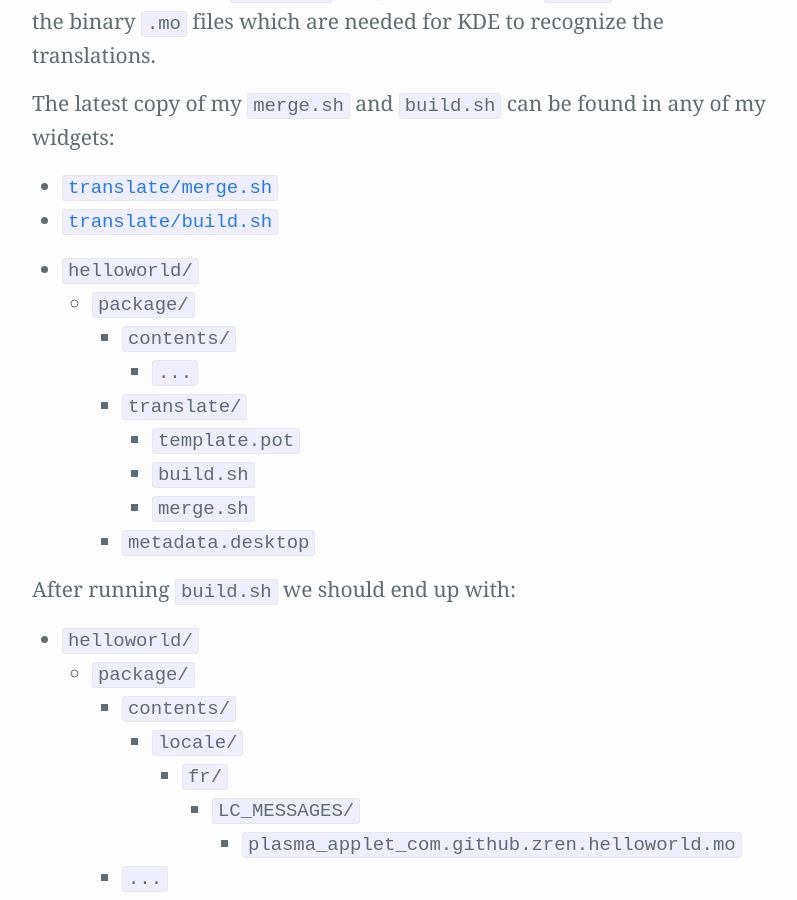
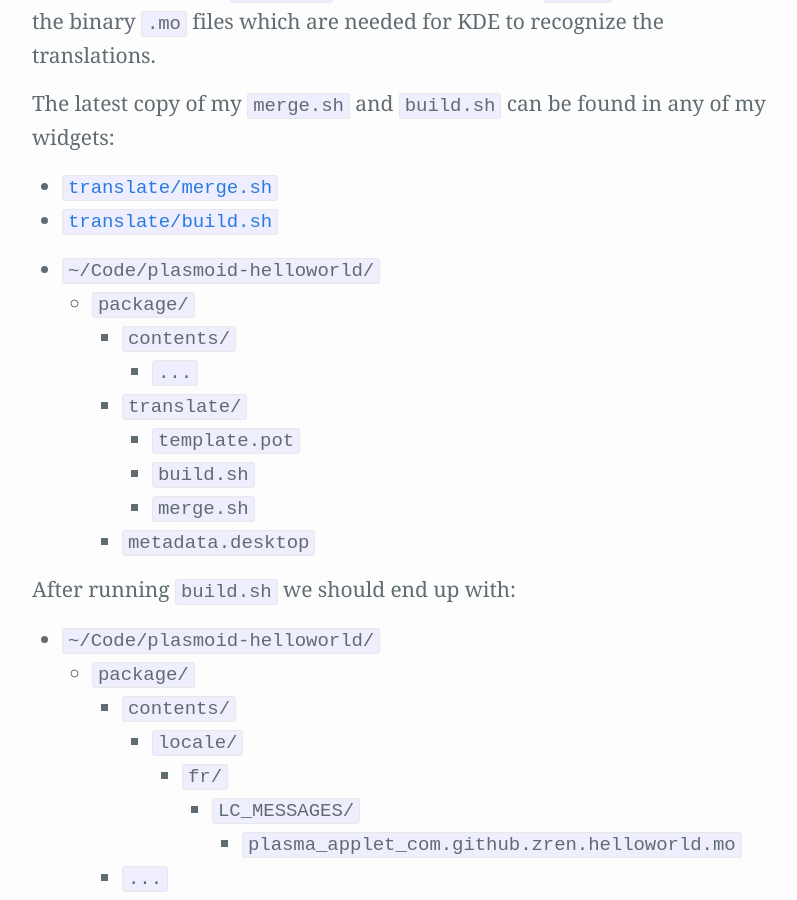
Before and after one commit to Zren/zren.github.io, a Jekyll site: the page built from kde_docs/widget-TranslationsI18n.md, in a window 1280 px wide and 900 px high, scrolled down 2184 px. Shown: the whole window, without its empty margins (238-1035 px from the left). Built offline with Jekyll 4.4.1, drawn with Linux system fonts in a browser that asks for light colours; our own code applies the rules of GitHub Pages for plain Markdown files.

Commit message:
Reuse root folder path in i18n section.

```diff
--- a/kde_docs/widget-TranslationsI18n.md
+++ b/kde_docs/widget-TranslationsI18n.md
@@ -81,7 +81,7 @@ The latest copy of my `merge.sh` and `build.sh` can be found in any of my widget
 {% endcapture %}{% capture sectionRight %}
 
 {:.directory-tree}
-* `helloworld/`
+* `~/Code/plasmoid-helloworld/`
     * `package/`
         * `contents/`
             * `...`
@@ -94,7 +94,7 @@ The latest copy of my `merge.sh` and `build.sh` can be found in any of my widget
 After running `build.sh` we should end up with:
 
 {:.directory-tree}
-* `helloworld/`
+* `~/Code/plasmoid-helloworld/`
     * `package/`
         * `contents/`
             * `locale/`
```
